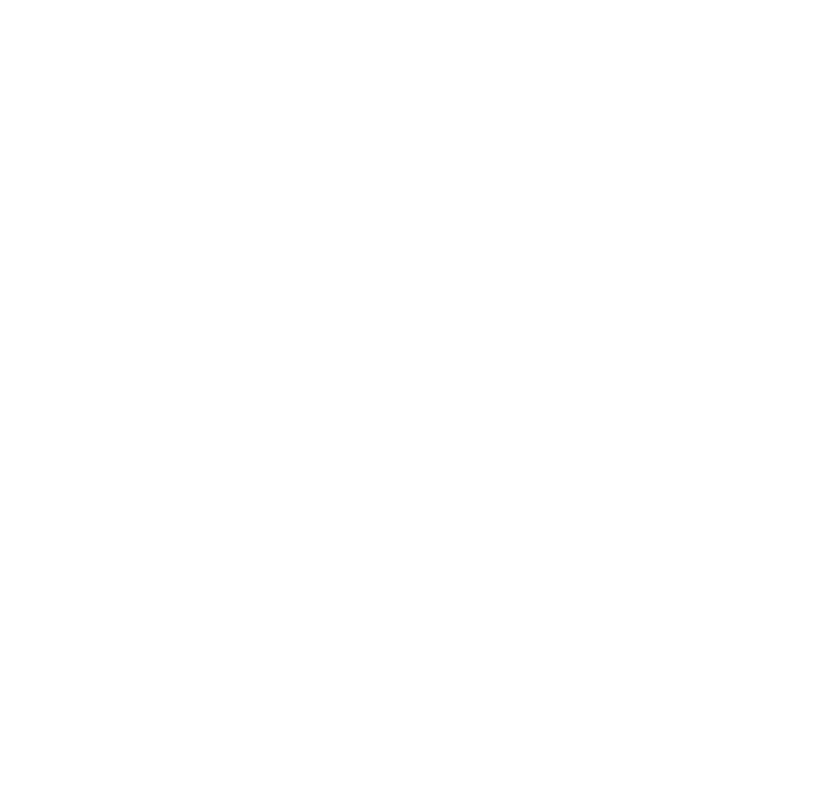
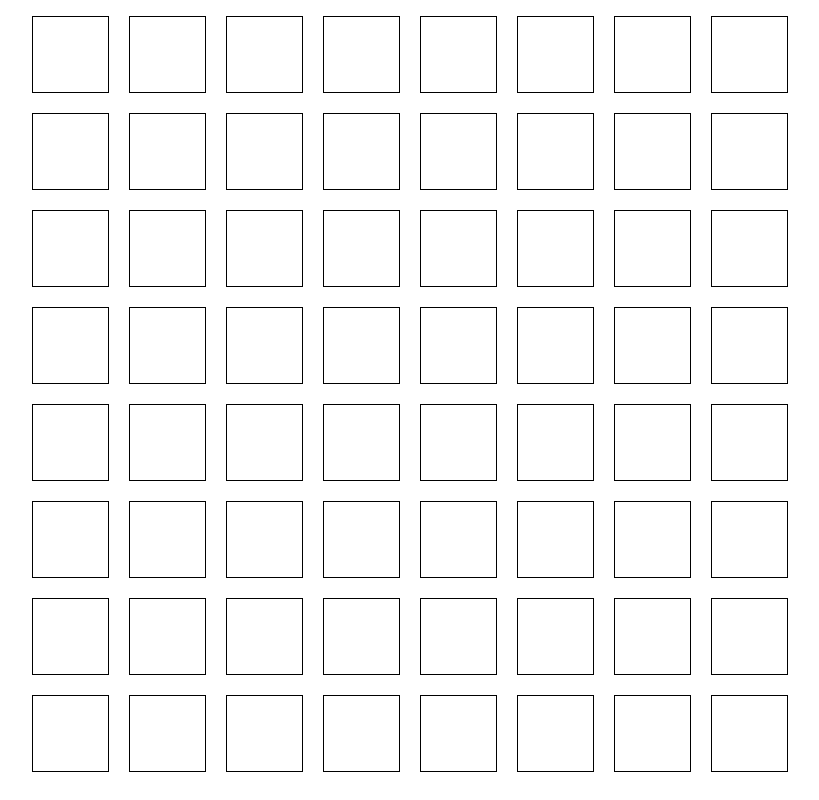
Before and after one commit to EGRrqq/Etch-a-Sketch, a plain HTML site: page index.html in a window 1280 px wide. Shown: the whole page, without its empty margins (230-1049 px from the left). Drawn offline with Linux system fonts and the light colour scheme.

Commit message:
chore(js): create drawGrid function
chore(html): add a link to css and create a container for the grid
chore(css): remove all paddings and margins

```diff
--- a/index.html
+++ b/index.html
@@ -5,6 +5,11 @@
     <meta name="viewport" content="width=device-width, initial-scale=1.0" />
     <title>Etch a Sketch</title>
     <script src="./script.js" defer></script>
+    <link href="./style.css" rel="stylesheet" />
   </head>
-  <body></body>
+  <body>
+    <main>
+      <section class="container"></section>
+    </main>
+  </body>
 </html>
--- a/script.js
+++ b/script.js
@@ -1 +1,29 @@
-console.log('yo')
+const container = document.querySelector(".container");
+container.style.cssText =
+  "margin: 1rem; display: flex; gap: 20px; justify-content: center; align-items: center;";
+
+function drawGrid(num) {
+  let i = 0;
+  let j = 0;
+
+  while (i < num) {
+    const row = document.createElement("div");
+    row.style.cssText = 'display: flex; flex-direction: column; gap: 20px;'
+
+    while (j < num) {
+      const gridItem = document.createElement("div");
+      gridItem.style.cssText =
+        "width: 75px; height: 75px; border: 1px solid black;";
+
+      row.appendChild(gridItem);
+      container.appendChild(row);
+
+      j++;
+    }
+
+    j = 0;
+    i++;
+  }
+}
+
+drawGrid(8)
--- /dev/null
+++ b/style.css
@@ -0,0 +1,4 @@
+*, *::after, *::before {
+    margin: 0;
+    padding: 0;
+}
```
